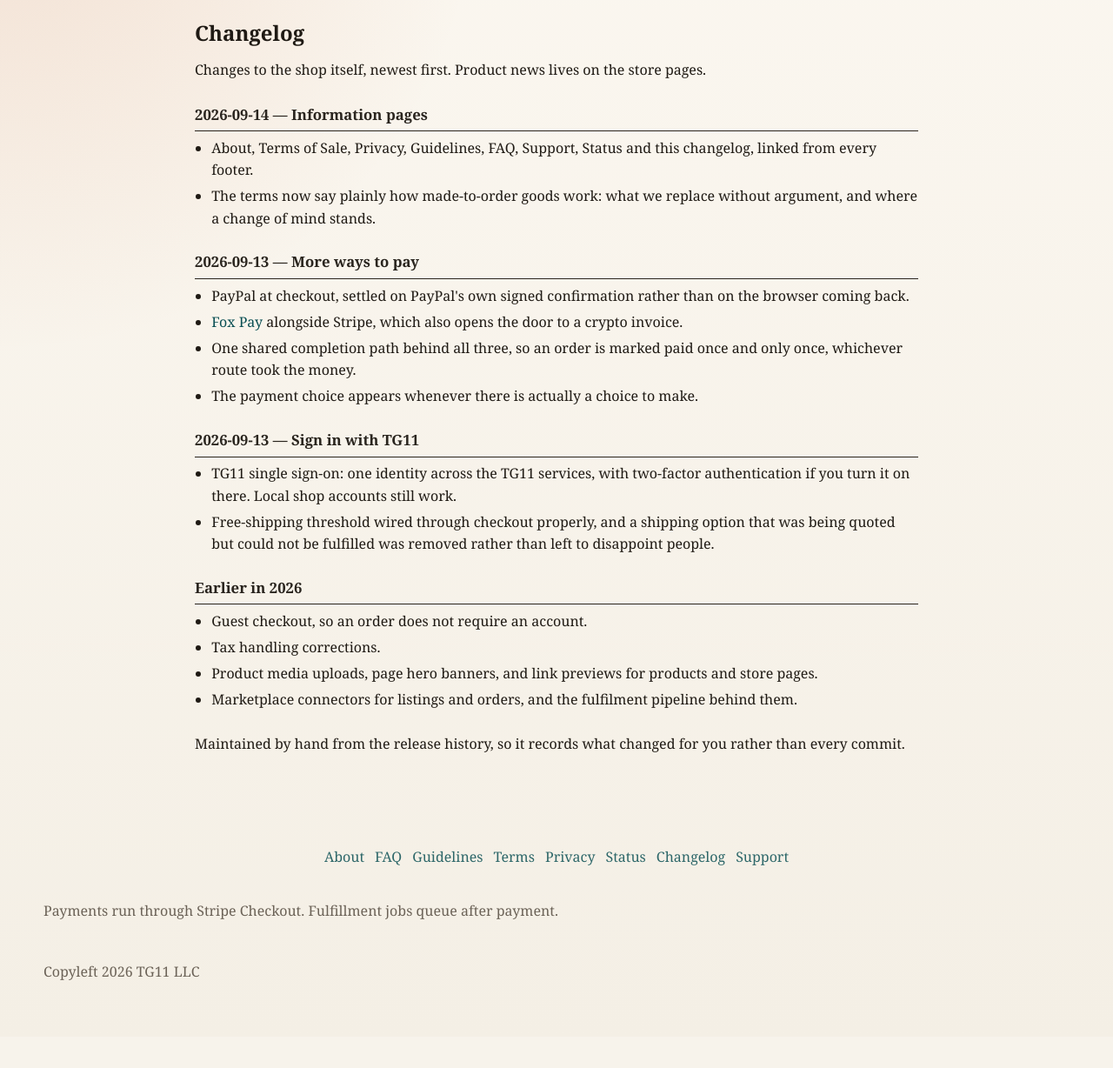
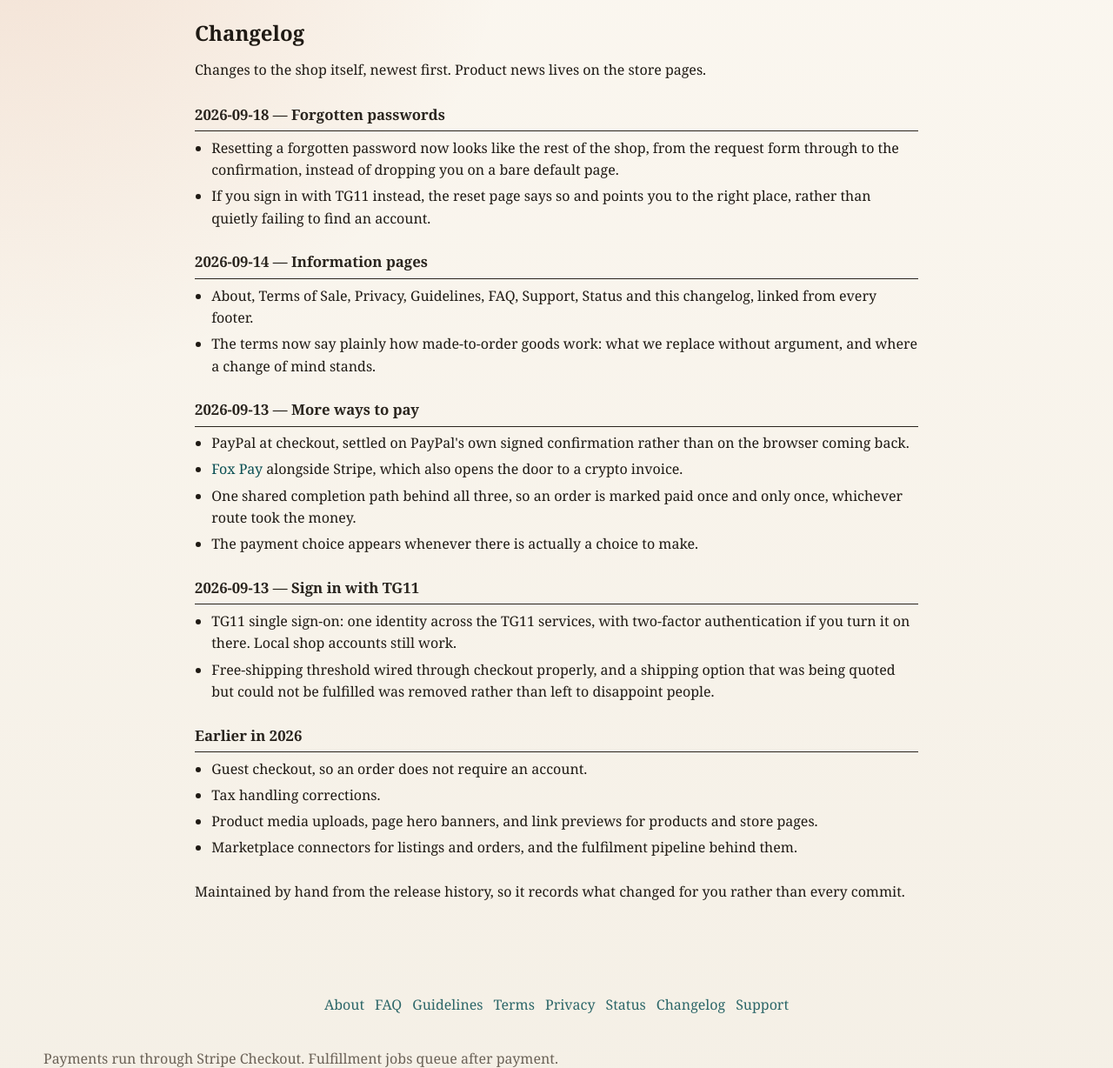
Before and after one commit to tg11-org/storefront, a Django app: page /changelog/ in a window 1280 px wide. Shown: the part 151-1379 px from the top of the page at 87% size. Before the commit the page ends 1278 px from the top, so only its background shows below. Run offline with Django 5.2, Linux system fonts and the light colour scheme; data comes from the database, SQL or seed files in the repository; data that the repository does not hold is empty.

Commit message:
Record the reset work on the changelog page
Co-Authored-By: Claude Opus 5 <noreply@anthropic.com>
Claude-Session: https://claude.ai/code/session_01FSapXkqeR9Tw9DsBL2HQHo

```diff
--- a/templates/sitepages/changelog.html
+++ b/templates/sitepages/changelog.html
@@ -4,6 +4,16 @@
 <article class="prose changelog">
   <h1>Changelog</h1>
   <p class="muted">Changes to the shop itself, newest first. Product news lives on the store pages.</p>
+
+  <section>
+    <h2>2026-09-18 — Forgotten passwords</h2>
+    <ul>
+      <li>Resetting a forgotten password now looks like the rest of the shop, from the request form
+        through to the confirmation, instead of dropping you on a bare default page.</li>
+      <li>If you sign in with TG11 instead, the reset page says so and points you to the right
+        place, rather than quietly failing to find an account.</li>
+    </ul>
+  </section>
 
   <section>
     <h2>2026-09-14 — Information pages</h2>
```
